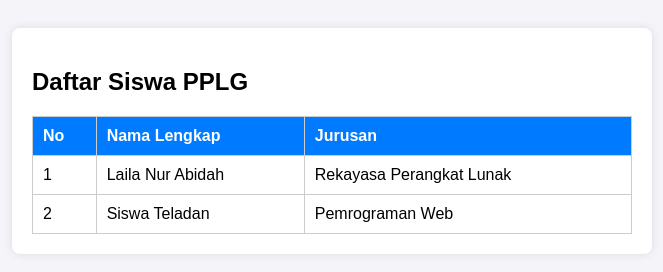
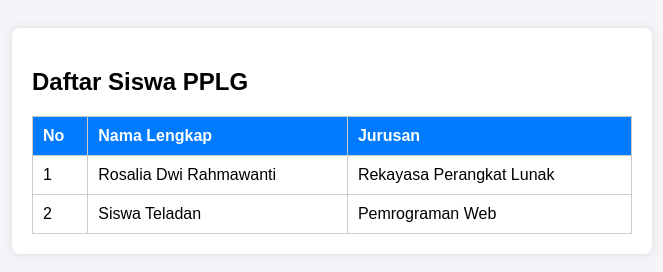
Before and after one commit to Rosaliadwirahmawanti/tugas-tabel-pplg, a plain HTML site: page index.html in a window 1280 px wide. Shown: the whole page, without its empty margins (308-971 px from the left). Drawn offline with Linux system fonts and the light colour scheme.

Commit message:
tambahkan tugas ini

```diff
--- a/index.html
+++ b/index.html
@@ -26,7 +26,7 @@
             <tbody>
                 <tr>
                     <td>1</td>
-                    <td>Laila Nur Abidah</td>
+                    <td>Rosalia Dwi Rahmawanti</td>
                     <td>Rekayasa Perangkat Lunak</td>
                 </tr>
                 <tr>
```
